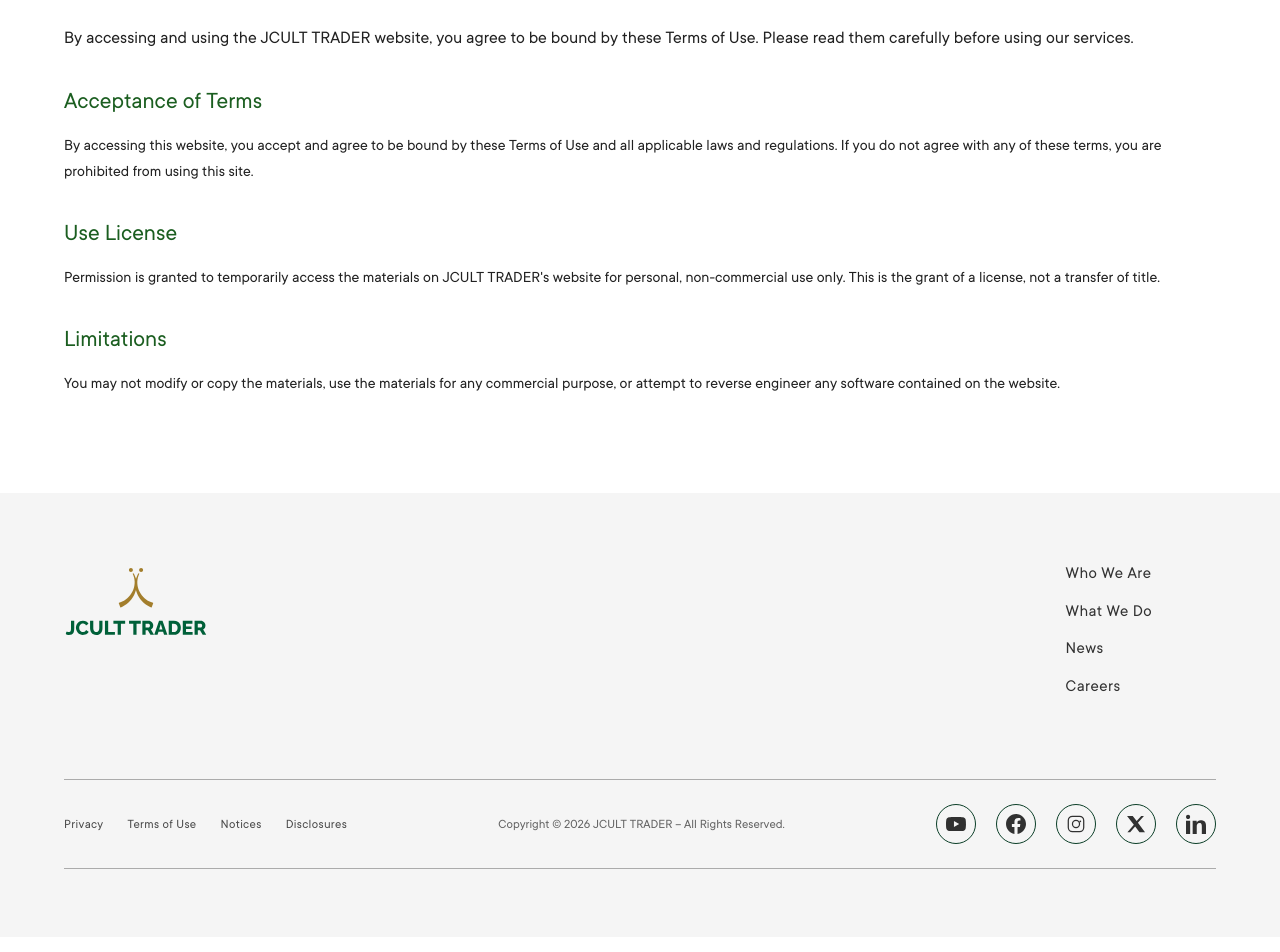
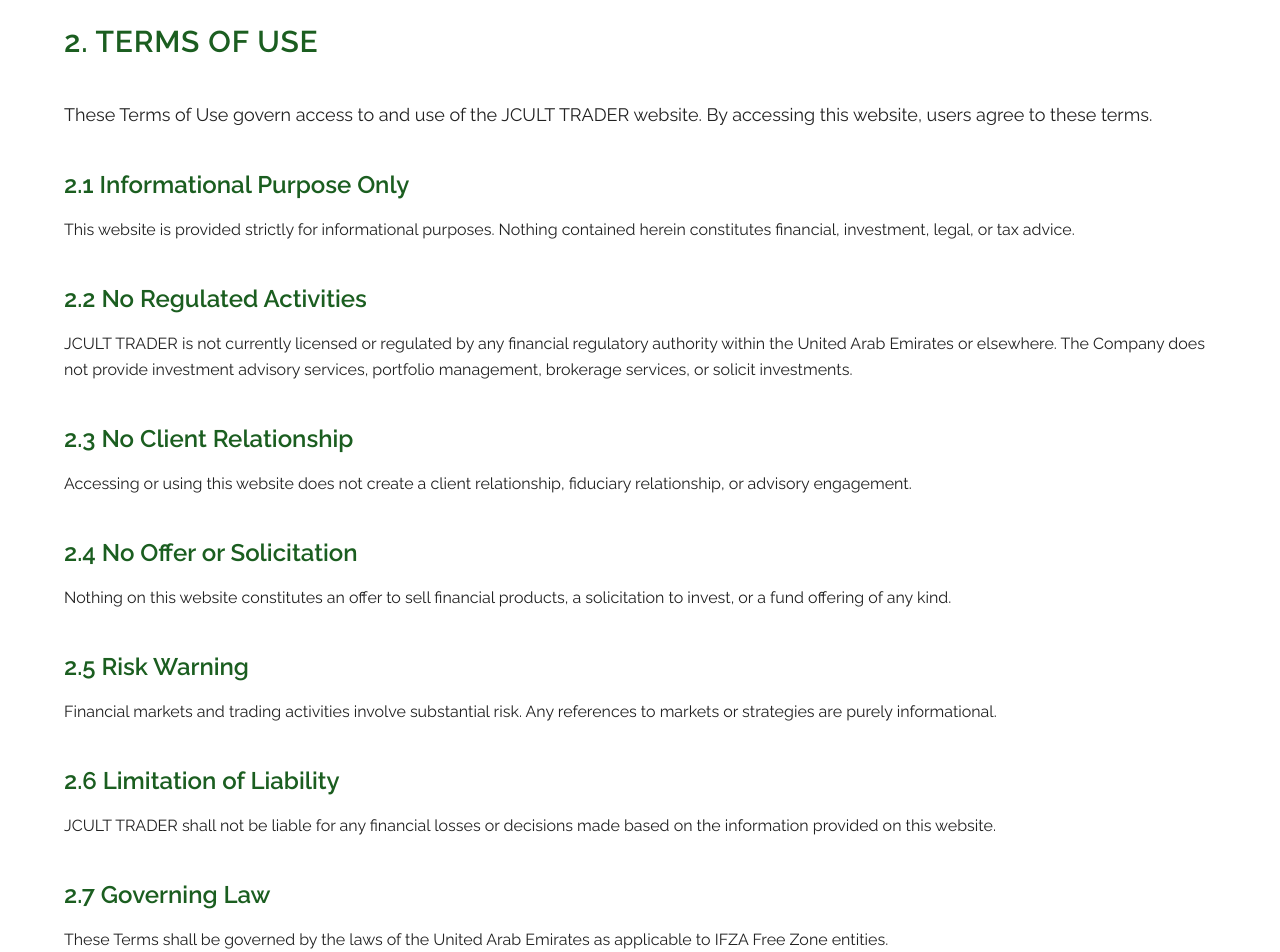
Before and after one commit to CodeWhiz-101/Jcult, a Next.js app: page /terms-of-use in a window 1280 px wide. Shown: the part 360-1312 px from the top of the page. Built offline with nearby package versions, Linux system fonts and the light colour scheme.

Commit message:
chore: force vercel rebuild

```diff
--- a/src/app/privacy/page.tsx
+++ b/src/app/privacy/page.tsx
@@ -13,32 +13,69 @@
         <section className="pb-16 md:pb-24">
           <div className="container-responsive max-w-4xl">
 
-            <div className="space-y-6 text-main">
-              <p className="text-lg leading-relaxed">
-                At JCULT TRADER, we are committed to protecting your privacy and ensuring the security of your personal information. This Privacy Policy outlines how we collect, use, and safeguard your data.
-              </p>
+            <div
+  className="space-y-10 text-main"
+  style={{ fontFamily: 'Raleway, sans-serif' }}
+>
 
-              <h2 className="text-2xl font-cormorant  text-primary mt-8 mb-4">
-                Information We Collect
-              </h2>
-              <p className="leading-relaxed">
-                We collect information that you provide directly to us, including name, email address, phone number, and any other information you choose to provide when you contact us or use our services.
-              </p>
+  {/* Main Section Title */}
+  <h2 className="text-2xl md:text-3xl font-semibold tracking-wide text-primary">
+    1. PRIVACY POLICY
+  </h2>
 
-              <h2 className="text-2xl font-cormorant  text-primary mt-8 mb-4">
-                How We Use Your Information
-              </h2>
-              <p className="leading-relaxed">
-                We use the information we collect to provide, maintain, and improve our services, communicate with you, and comply with legal obligations. We do not sell or share your personal information with third parties for marketing purposes.
-              </p>
+  <p className="text-lg leading-relaxed text-main/90">
+    JCULT TRADER (“Company”, “we”, “our”, “us”) is incorporated in IFZA Free Zone, Dubai, United Arab Emirates.
+    This website is currently informational in nature and does not collect or process personal data for commercial purposes.
+  </p>
 
-              <h2 className="text-2xl font-cormorant  text-primary mt-8 mb-4">
-                Data Security
-              </h2>
-              <p className="leading-relaxed">
-                We implement appropriate technical and organizational measures to protect your personal information against unauthorized access, alteration, disclosure, or destruction.
-              </p>
-            </div>
+  {/* 1.1 */}
+  <div className="space-y-4">
+    <h3 className="text-xl md:text-2xl font-semibold text-primary">
+      1.1 Information We Do Not Collect
+    </h3>
+    <p className="leading-relaxed text-main/90">
+      At this stage, the Company does not collect personal information through website forms,
+      does not provide user accounts, does not process payments, and does not manage client
+      funds through the website.
+    </p>
+  </div>
+
+  {/* 1.2 */}
+  <div className="space-y-4">
+    <h3 className="text-xl md:text-2xl font-semibold text-primary">
+      1.2 Automatically Collected Information
+    </h3>
+    <p className="leading-relaxed text-main/90">
+      Basic technical information such as IP address, browser type, device information,
+      and date/time of access may be automatically collected by hosting providers
+      for security and functionality purposes only.
+    </p>
+  </div>
+
+  {/* 1.3 */}
+  <div className="space-y-4">
+    <h3 className="text-xl md:text-2xl font-semibold text-primary">
+      1.3 Cookies
+    </h3>
+    <p className="leading-relaxed text-main/90">
+      Any cookies used are strictly for website performance and functionality.
+      No profiling or marketing tracking is conducted.
+    </p>
+  </div>
+
+  {/* 1.4 */}
+  <div className="space-y-4">
+    <h3 className="text-xl md:text-2xl font-semibold text-primary">
+      1.4 Future Updates
+    </h3>
+    <p className="leading-relaxed text-main/90">
+      If JCULT TRADER begins collecting personal information in the future,
+      this Privacy Policy will be updated accordingly.
+    </p>
+  </div>
+
+</div>
+
           </div>
         </section>
       </main>
--- a/src/app/terms-of-use/page.tsx
+++ b/src/app/terms-of-use/page.tsx
@@ -2,42 +2,117 @@
   return (
     <div className="min-h-screen bg-main">
       <main className="pt-20">
+
+        {/* HERO */}
         <section className="bg-primary py-16 md:py-24 mb-16">
           <div className="container-responsive">
-            <h1 className="text-4xl md:text-5xl font-cormorant  text-white">
+            <h1
+              className="text-4xl md:text-5xl text-white"
+              style={{ fontFamily: 'Raleway, sans-serif' }}
+            >
               Terms of Use
             </h1>
           </div>
         </section>
 
+        {/* CONTENT */}
         <section className="pb-16 md:pb-24">
           <div className="container-responsive max-w-4xl">
 
-            <div className="space-y-6 text-main">
-              <p className="text-lg leading-relaxed">
-                By accessing and using the JCULT TRADER website, you agree to be bound by these Terms of Use. Please read them carefully before using our services.
+            <div
+              className="space-y-10 text-main"
+              style={{ fontFamily: 'Raleway, sans-serif' }}
+            >
+
+              {/* 2. TERMS OF USE */}
+              <h2 className="text-2xl md:text-3xl font-semibold tracking-wide text-primary">
+                2. TERMS OF USE
+              </h2>
+
+              <p className="text-lg leading-relaxed text-main/90">
+                These Terms of Use govern access to and use of the JCULT TRADER website.
+                By accessing this website, users agree to these terms.
               </p>
 
-              <h2 className="text-2xl font-cormorant  text-primary mt-8 mb-4">
-                Acceptance of Terms
-              </h2>
-              <p className="leading-relaxed">
-                By accessing this website, you accept and agree to be bound by these Terms of Use and all applicable laws and regulations. If you do not agree with any of these terms, you are prohibited from using this site.
-              </p>
+              {/* 2.1 */}
+              <div className="space-y-4">
+                <h3 className="text-xl md:text-2xl font-semibold text-primary">
+                  2.1 Informational Purpose Only
+                </h3>
+                <p className="leading-relaxed text-main/90">
+                  This website is provided strictly for informational purposes.
+                  Nothing contained herein constitutes financial, investment, legal, or tax advice.
+                </p>
+              </div>
 
-              <h2 className="text-2xl font-cormorant  text-primary mt-8 mb-4">
-                Use License
-              </h2>
-              <p className="leading-relaxed">
-                Permission is granted to temporarily access the materials on JCULT TRADER's website for personal, non-commercial use only. This is the grant of a license, not a transfer of title.
-              </p>
+              {/* 2.2 */}
+              <div className="space-y-4">
+                <h3 className="text-xl md:text-2xl font-semibold text-primary">
+                  2.2 No Regulated Activities
+                </h3>
+                <p className="leading-relaxed text-main/90">
+                  JCULT TRADER is not currently licensed or regulated by any financial
+                  regulatory authority within the United Arab Emirates or elsewhere.
+                  The Company does not provide investment advisory services, portfolio management,
+                  brokerage services, or solicit investments.
+                </p>
+              </div>
 
-              <h2 className="text-2xl font-cormorant  text-primary mt-8 mb-4">
-                Limitations
-              </h2>
-              <p className="leading-relaxed">
-                You may not modify or copy the materials, use the materials for any commercial purpose, or attempt to reverse engineer any software contained on the website.
-              </p>
+              {/* 2.3 */}
+              <div className="space-y-4">
+                <h3 className="text-xl md:text-2xl font-semibold text-primary">
+                  2.3 No Client Relationship
+                </h3>
+                <p className="leading-relaxed text-main/90">
+                  Accessing or using this website does not create a client relationship,
+                  fiduciary relationship, or advisory engagement.
+                </p>
+              </div>
+
+              {/* 2.4 */}
+              <div className="space-y-4">
+                <h3 className="text-xl md:text-2xl font-semibold text-primary">
+                  2.4 No Offer or Solicitation
+                </h3>
+                <p className="leading-relaxed text-main/90">
+                  Nothing on this website constitutes an offer to sell financial products,
+                  a solicitation to invest, or a fund offering of any kind.
+                </p>
+              </div>
+
+              {/* 2.5 */}
+              <div className="space-y-4">
+                <h3 className="text-xl md:text-2xl font-semibold text-primary">
+                  2.5 Risk Warning
+                </h3>
+                <p className="leading-relaxed text-main/90">
+                  Financial markets and trading activities involve substantial risk.
+                  Any references to markets or strategies are purely informational.
+                </p>
+              </div>
+
+              {/* 2.6 */}
+              <div className="space-y-4">
+                <h3 className="text-xl md:text-2xl font-semibold text-primary">
+                  2.6 Limitation of Liability
+                </h3>
+                <p className="leading-relaxed text-main/90">
+                  JCULT TRADER shall not be liable for any financial losses or decisions
+                  made based on the information provided on this website.
+                </p>
+              </div>
+
+              {/* 2.7 */}
+              <div className="space-y-4">
+                <h3 className="text-xl md:text-2xl font-semibold text-primary">
+                  2.7 Governing Law
+                </h3>
+                <p className="leading-relaxed text-main/90">
+                  These Terms shall be governed by the laws of the United Arab Emirates
+                  as applicable to IFZA Free Zone entities.
+                </p>
+              </div>
+
             </div>
           </div>
         </section>
```
Also changed, not shown: src/app/disclosure/page.tsx (+60 -23 lines), src/app/notices/page.tsx (+51 -23 lines), 1 other file (tests, documents, lock files or other folders).
